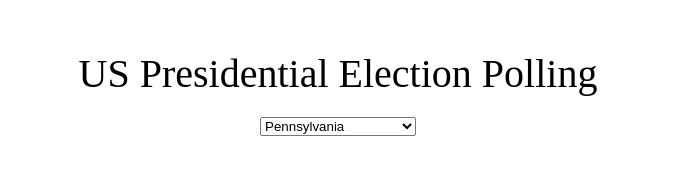
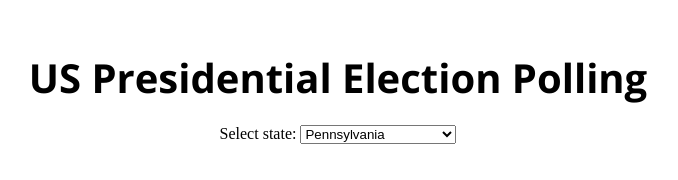
Before and after one commit to joe-camp/polls2024, a plain HTML site: page index.html in a window 1280 px wide. Shown: the whole page, without its empty margins (302-980 px from the left). Drawn offline with nearby package versions, Linux system fonts and the light colour scheme; no server answers.

Commit message:
Add files via upload

```diff
--- a/index.html
+++ b/index.html
@@ -1,5 +1,5 @@
 <!DOCTYPE html>
-<html>
+<html lang="en">
     <head>
         <meta charset="utf-8">
         <meta http-equiv="X-UA-Compatible" content="IE=edge">
@@ -22,6 +22,7 @@
 
         <div id="menuContainer">
             <form id="stateSelect">
+                <label for="selector">Select state:</label>
                 <select id="selector">
                     <optgroup label="Swing States">
                         <option value="PA" selected>Pennsylvania</option>
--- a/styles.css
+++ b/styles.css
@@ -20,6 +20,8 @@ html, body, div, span, applet, object, iframe,
 		}
 
 h1 {
+	font-family: "Open Sans", sans-serif;
+	font-weight: 700;
     margin-top: 50px;
     font-size:40px;
     text-align: center;
```
